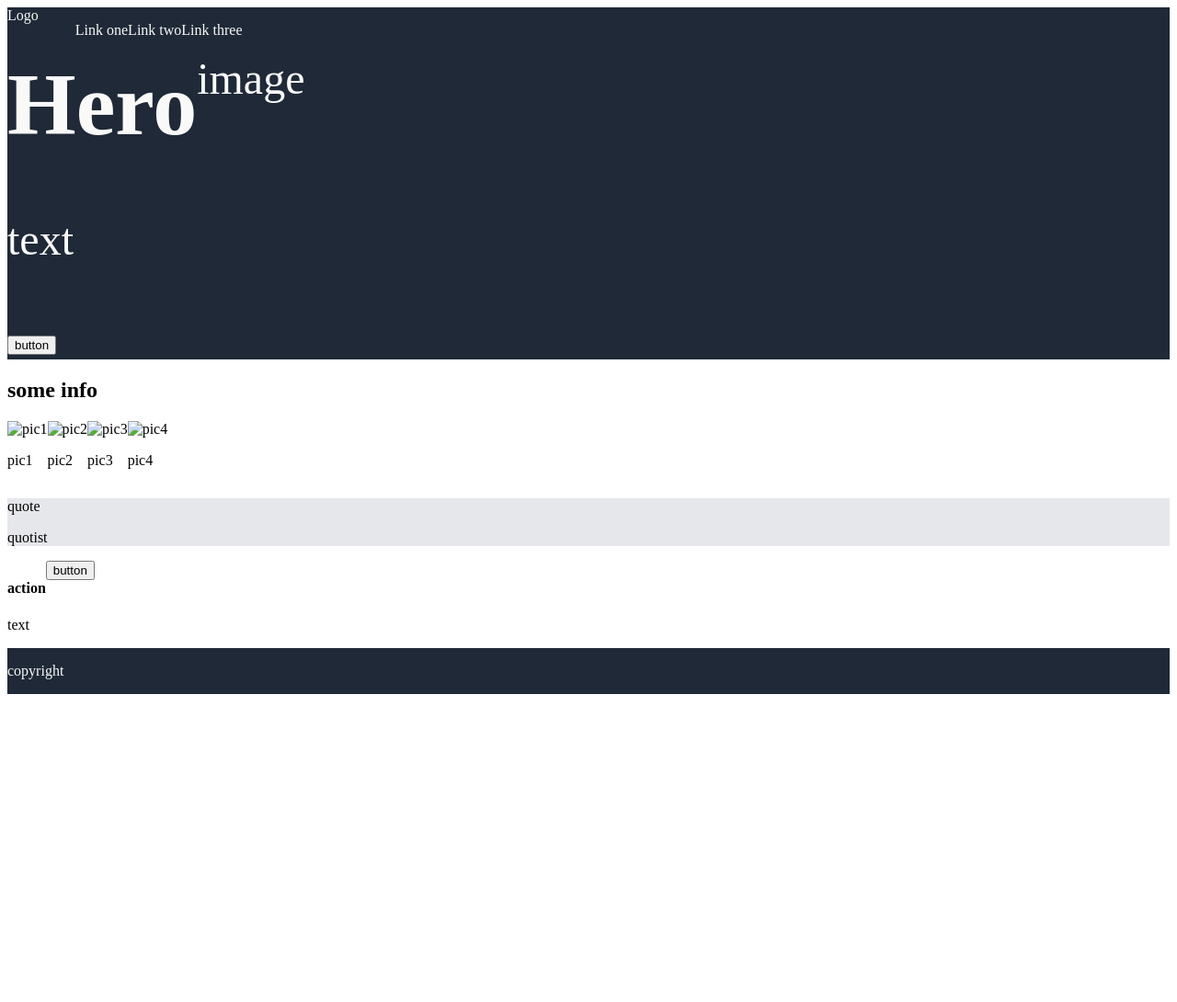
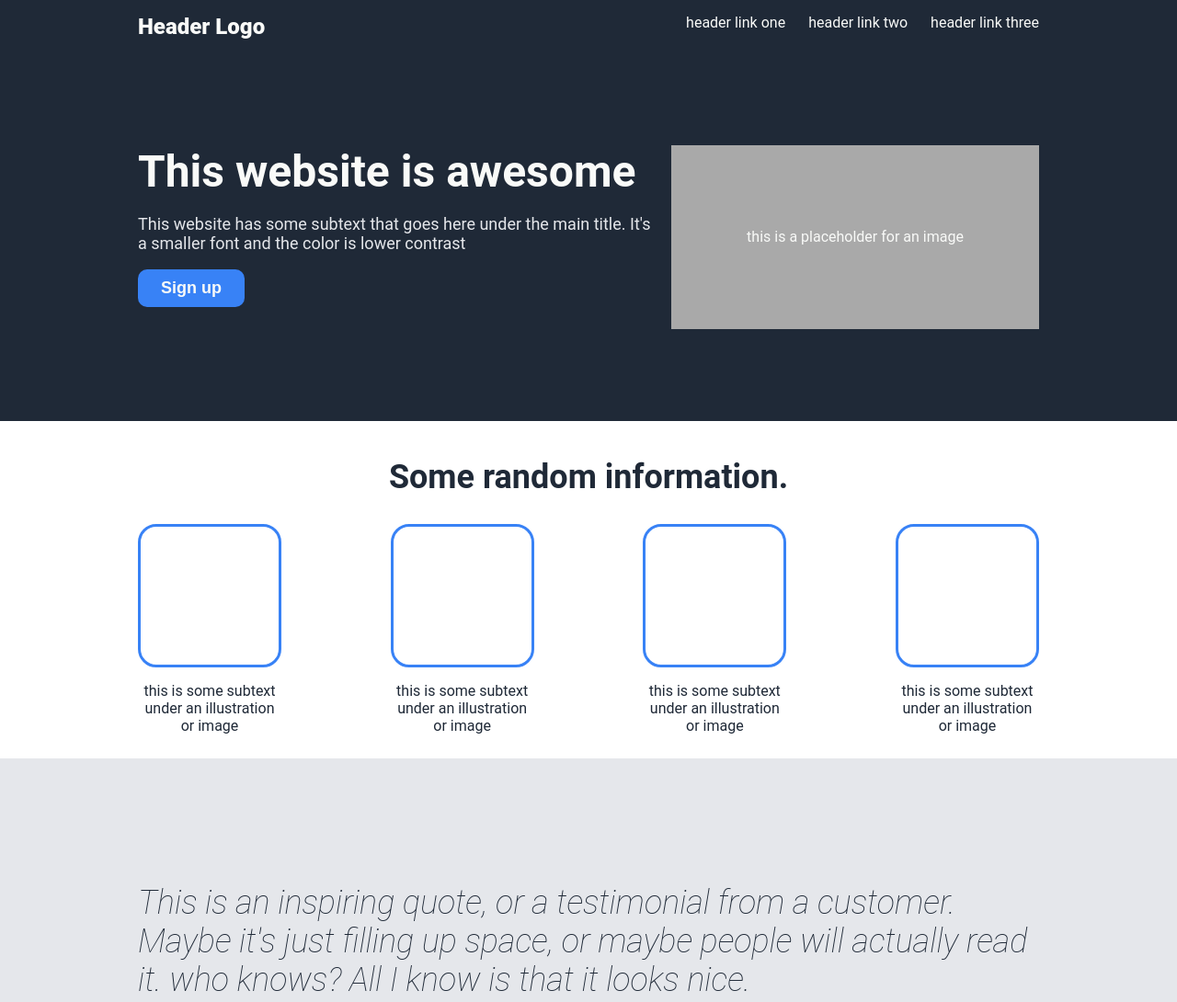
Before and after one commit to Kuragono/odin_landing_page, a plain HTML site: page index.html in a window 1280 px wide. Shown: the top 1090 px of the page at 92% size. Before the commit the page ends 800 px from the top, so only its background shows below. Drawn offline with Linux system fonts and the light colour scheme.

Commit message:
Style website structure

```diff
--- a/index.html
+++ b/index.html
@@ -8,55 +8,64 @@
     <title>Landing page</title>
 </head>
 <body>
-
     <div class="header">
-        <div class="logo">Logo</div>
+        <div class="logo">Header Logo</div>
         <ul>
-            <li><a href="#" class="links" id="linkone">Link one</a></li>
-            <li><a href="#" class="links" id="linktwo">Link two</a></li>
-            <li><a href="#" class="links" id="linkthree">Link three</a></li>
+            <li><a href="#" class="links" id="linkone">header link one</a></li>
+            <li><a href="#" class="links" id="linktwo">header link two</a></li>
+            <li><a href="#" class="links" id="linkthree">header link three</a></li>
         </ul>
     </div>
 
     <div class="main">
         <div class="hero">
             <div class="hero-left">
-                <h1>Hero</h1>
-                <p>text</p>
-                <button>button</button>
+                <h1>This website is awesome</h1>
+                <p>This website has some subtext that goes here under the main title. It's a smaller font and the color is lower contrast</p>
+                <button>Sign up</button>
             </div>
-            <div class="hero-right">image</div>
+            <div class="hero-right">this is a placeholder for an image</div>
         </div>
 
         <div class="info">
-            <h2>some info</h2>
+            <h2>Some random information.</h2>
 
             <div class="images">
-                <div><img src="" alt="pic1"><p>pic1</p></div>
-                <div><img src="" alt="pic2"><p>pic2</p></div>
-                <div><img src="" alt="pic3"><p>pic3</p></div>
-                <div><img src="" alt="pic4"><p></p>pic4</div>
+                <div class="divimage">
+                    <div class="image"></div>
+                    <p>this is some subtext under an illustration or image</p>
+                </div>
+                <div class="divimage">
+                    <div class="image"></div>
+                    <p>this is some subtext under an illustration or image</p>
+                </div>
+                <div class="divimage">
+                    <div class="image"></div>
+                    <p>this is some subtext under an illustration or image</p>
+                </div>
+                <div class="divimage">
+                    <div class="image"></div>
+                    <p>this is some subtext under an illustration or image</p>
+                </div>
             </div>
         </div>
 
         <div class="quote">
-            <p>quote</p>
-            <p>quotist</p>
+            <p id="textquote">This is an inspiring quote, or a testimonial from a customer. Maybe it's just filling up space, or maybe people will actually read it. who knows? All I know is that it looks nice.</p>
+            <p id="quotist">-Thor, God of Thunder</p>
         </div>
 
         <div class="action">
             <div class="actiontext">
-                <h4>action</h4>
-                <p>text</p>
-            </div>
-            <div class="actionbutton">
-                <button>button</button>
+                <h3>Call to action! It's time!</h3>
+                <p>Sign up for our product by clicking that button right over there!</p>
+                <button id="signup">Sign up</button>
             </div>
         </div>
     </div>
 
     <div class="footer">
-        <p>copyright</p>
+        <p>Copyright @ The Odin Project 2021</p>
     </div>
 
 </body>
--- a/style.css
+++ b/style.css
@@ -1,49 +1,73 @@
 body {
     display: flex;
     flex-direction: column;
+    font-family: 'Roboto',sans-serif;
+    margin: 0px;
 }
 
 .header {
     background-color: #1F2937;
     color: #F9FAF8;
     display: flex;
+    padding: 15px 150px;
 }
 
 .hero {
     background-color: #1F2937;
     color: #F9FAF8;
-    font-size: 48px;
     display: flex;
     flex-direction: row;
+    gap: 20px;
+    padding: 100px 150px;
 }
 
 .info {
     display: flex;
     flex-direction: column;
+    justify-content: space-between;
+    padding: 10px 150px;
 }
 
 .images {
     display: flex;
+    justify-content: space-between;
 }
 
 .quote {
     background-color: #E5E7EB;
+    padding: 100px 150px;
+    display: flex;
+    flex-direction: column;
 }
 
 .action {
     display: flex;
-    flex-direction: row;
+    flex-direction: column;
+    padding: 100px 150px;
 }
+
 
 .footer {
     background-color: #1F2937;
     color: #F9FAF8;
-    margin-top: auto;
+    text-align: center;
+    font-size: 14px;
+    font-weight: 200;
+    padding: 20px 0px;
+}
+
+.logo {
+    font-weight: 800;
+    font-size: 24px;
 }
 
 ul {
     list-style-type: none;
     display: flex;
+    padding: 0;
+    margin: 0;
+    margin-left: auto;
+    gap: 25px;
 }
 
 a {
@@ -51,6 +75,103 @@ a {
     color: #F9FAF8;
 }
 
-h1 {
-    margin-top: 0px;
+.hero-left h1 {
+    font-size: 48px;
+    margin: 0px;
 }
+
+.hero-left button {
+    background-color: #3882F6;
+    color: #F9FAF8;
+    padding: 10px 25px;
+    font-size: 18px;
+    font-weight: bold;
+    border-radius: 10px;
+    border-style: none;
+}
+
+.hero-left p {
+    font-size: 18px;
+    color: #E5E7EB;
+}
+
+.hero-right {
+    flex-shrink: 0;
+    width: 400px;
+    height: 200px;
+    background-color: darkgray;
+    margin-left: auto;
+    text-align: center;
+    line-height: 200px;
+}
+
+.info h2 {
+    font-size: 36px;
+    font-weight: bold;
+    text-align: center;
+    color: #1F2937;
+}
+
+.images .image {
+    width: 150px;
+    height: 150px;
+    border: 3px solid #3882F6;
+    border-radius: 20px;
+    flex-shrink: 0;
+}
+
+.divimage {
+    display: flex;
+    flex-direction: column;
+    align-items: center;
+}
+
+.divimage p {
+    color: #1F2937;
+    text-align: center;
+    width: 150px;
+}
+
+#textquote {
+    font-size: 36px;
+    font-style: italic;
+    font-weight: 200;
+    color: #1F2937;
+}
+
+#quotist {
+    font-weight: bold;
+    text-align: end;
+    margin: -30px 50px 0px 0px;
+    font-size: 22px;
+}
+
+.actiontext {
+    background-color: #3882F6;
+    color: #F9FAF8;
+    width: calc(100% - 150px);
+    padding: 50px 20px 60px 100px;
+    border-radius: 10px;
+    display: flex;
+    flex-direction: column;
+    gap: 5px;
+}
+
+.actiontext h3,
+.actiontext p {
+    margin: 0;
+    width: 70%;
+}
+
+
+#signup {
+    margin: -55px 80px 0px auto;
+    background-color: #3882F6;
+    border-style: none;
+    border: 2px solid #F9FAF8;
+    border-radius: 10px;
+    color: #F9FAF8;
+    font-size: 18px;
+    font-weight: bold;
+    padding: 10px 30px;
+}
```
